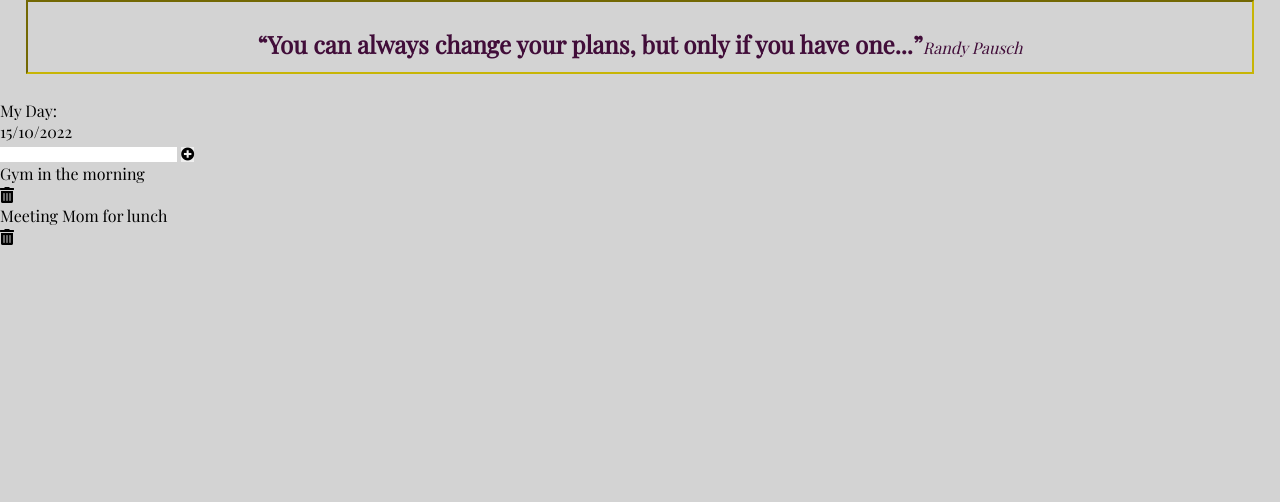
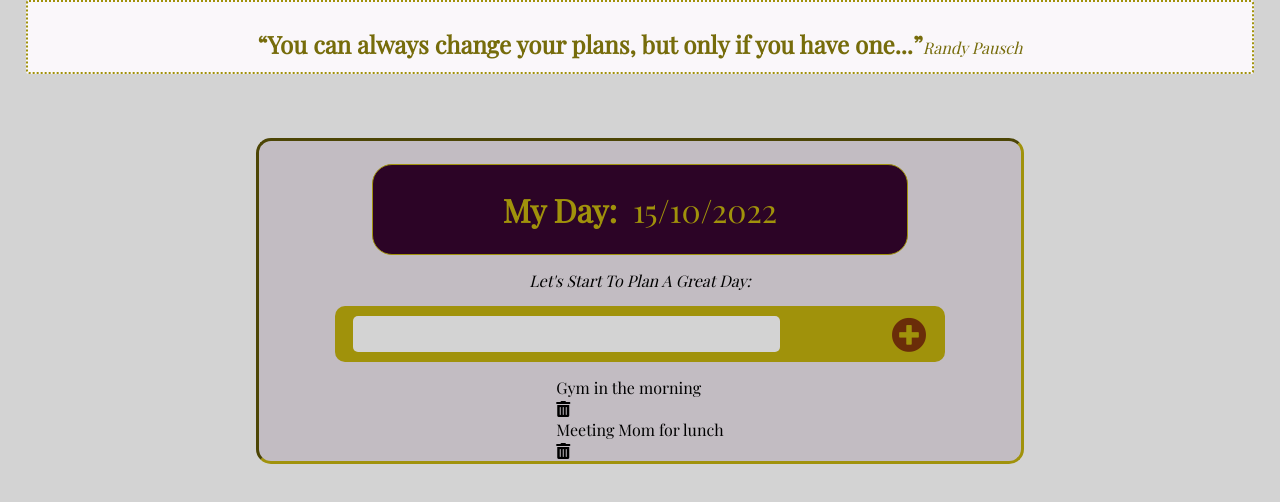
Before and after one commit to DianaVoicu/Project-2, a plain HTML site: page index.html in a window 1280 px wide. Drawn offline with nearby package versions, Linux system fonts and the light colour scheme.

Commit message:
Add styling to Html body

```diff
--- a/assets/css/style.css
+++ b/assets/css/style.css
@@ -11,18 +11,100 @@ body {
     background-color: lightgray;
 }
 
+/* The header with a quote */
+
 .quote {
     display: flex;
     align-items: baseline;
     justify-content: center;
-    color: #410d39;
+    color:  #766c0b;
     margin: 0 2% 2%;
     padding: 2% 1% 1%;
-    border: 2px inset #C7b506;
+    border: 2px dotted #A0920b;
+    border-radius: 3px;
+    background-color: rgb(250, 247, 250);
 }
 
-.fa-lightbulb-on {
-    color:#410d39;
-    font-size: 50pax;;
+/* The parent div for to do app */
+
+.todo {
+    display: flex;
+    flex-direction: column;
+    border: 3px inset #A0920b;
+    align-items: center;
+    margin: 5% 20% 2%;
+    border-radius: 15px;
+    background-color: rgb(194, 188, 194);
+}
+
+/* My Day and Date */
+
+#title {
+    display: flex;
+    flex-wrap: wrap;
+    border: 1px groove #A0920b;
+    border-radius: 20px;
+    margin: 3% 2% 2%;
+    padding: 3% 0 3% 0;
+    width: 70%;
+    font-size: 2em;
+    align-items: center;
+    justify-content: center;
+    background-color: #2c0426;
+    color:#A0920b;
+}
+
+#title p {
+    margin-right: 3%;
+}
+
+#day {
+    color:  #2c0426;
+}
+/* Input text and submit button */
+
+#type {
+    display: flex;
+    flex-wrap: wrap;
+    justify-content: space-between;
+    margin: 2% 1%;
+    padding: 1% 0 1% 0;
+    width: 80%;
+    height: 40px;
+    font-size: 2em;
+    align-items: center;
+    background-color:#A0920b;
+    color:  #2c0426;
+    border-radius: 10px;
+}
+
+#text {
+    width: 70%;
+    height: 90%;
+    font-size: 18px;
+    margin-left: 3%;
+    background-color: lightgray;
+    cursor: pointer;
+    border-radius: 5px;
+}
+
+#submit {
+    display: flex;
+    border-radius: 50%;
+    align-items: center;
+    justify-content: center;
+    background-color: #A0920b;
+    margin-right: 3%;
+}
+
+.fa-plus-circle {
+    font-size: 35px;
+    color: #6a2d09;
+    cursor: pointer;
+
+
+
+
+
 
 }
--- a/index.html
+++ b/index.html
@@ -17,8 +17,10 @@
      </div>
      <div class="todo">
         <div id="title">
-
-            <p>My Day: </p><span id="date"></span>
+            <p><b>My Day:</b></p><span id="date"><b></b></span>
+        </div>
+        <div class="day">
+            <p><em>Let's Start To Plan A Great Day:</em></p>
         </div>
         <div id="type">
             <input type="text" id="text">
```
